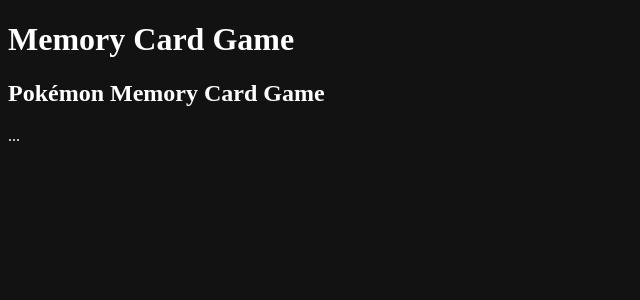
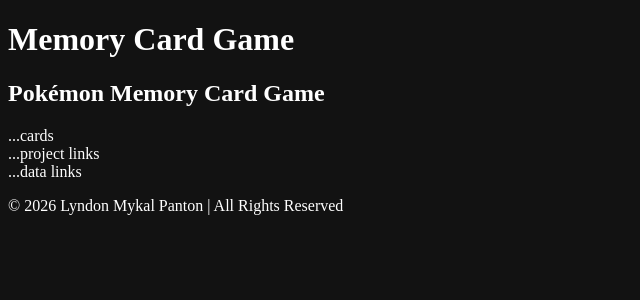
Before and after one commit to lyndonpanton/memory-card, a React (Vite) app in the folder client/: page / in a window 1280 px wide. Shown: the top 300 px of the page, without its empty margins (0-640 px from the left). Built offline with nearby package versions, Linux system fonts and the light colour scheme.

Commit message:
Content: Add footer content component

```diff
--- a/client/src/App.jsx
+++ b/client/src/App.jsx
@@ -2,16 +2,18 @@
 
 import Header from "./component/Header.jsx";
 import MainContent from "./component/MainContent.jsx";
+import Footer from "./component/Footer.jsx";
 
 function App() {
-    const appName = "Memory Card Game";
+    const APP_NAME = "Memory Card Game";
 
     return (
         <>
-            <Header appName={ appName } />
+            <Header appName={ APP_NAME } />
             <MainContent />
+            <Footer />
         </>
     );
 }
 
-export default App
+export default App;
--- a/client/src/component/Footer.jsx
+++ b/client/src/component/Footer.jsx
@@ -0,0 +1,19 @@
+function Footer() {
+    const YEAR = new Date().getFullYear();
+    const RIGHTS_HOLDER = "Lyndon Mykal Panton";
+    const RIGHTS_TYPE = "All Rights Reserved";
+
+    return (
+        <footer>
+            <article>
+                ...project links
+            </article>
+            <article>
+                ...data links
+            </article>
+            <p>&copy; { YEAR } { RIGHTS_HOLDER } | { RIGHTS_TYPE }</p>
+        </footer>
+    );
+}
+
+export default Footer;
--- a/client/src/component/MainContent.jsx
+++ b/client/src/component/MainContent.jsx
@@ -4,7 +4,7 @@
             <h2>Pokémon Memory Card Game</h2>
 
             <article>
-                ...
+                ...cards
             </article>
         </main>
     );
--- a/client/src/main.jsx
+++ b/client/src/main.jsx
@@ -6,4 +6,4 @@
     <StrictMode>
         <App />
     </StrictMode>,
-)
+);
```
